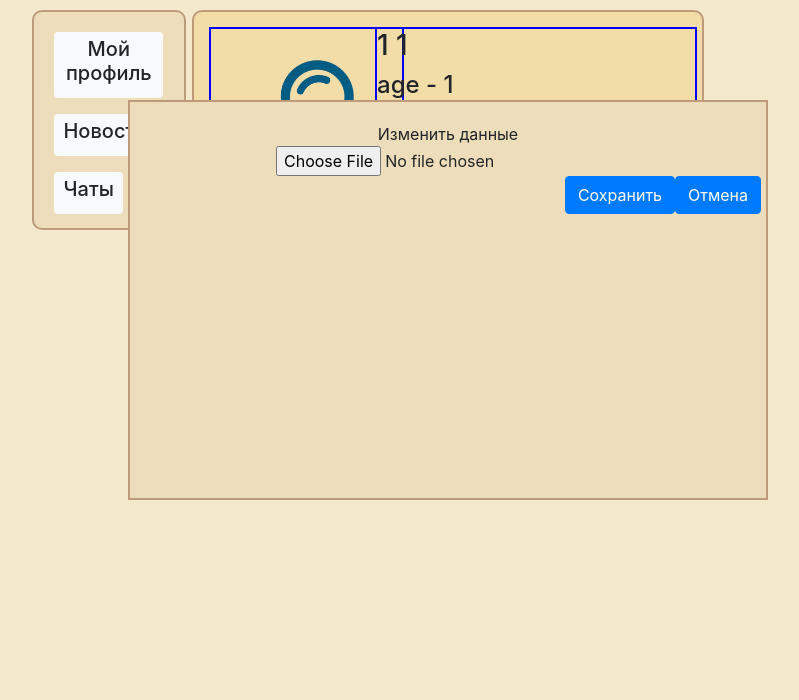
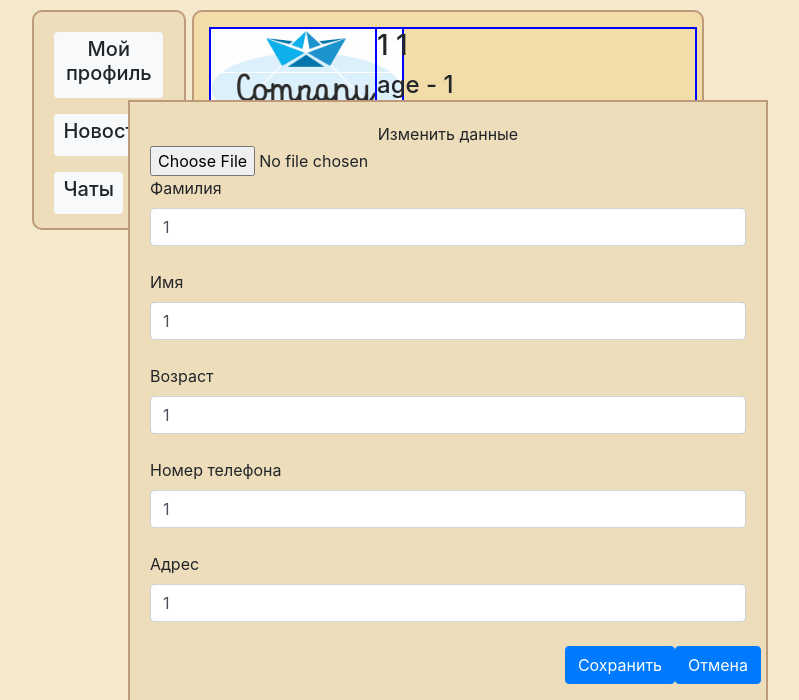
Before and after one commit to Nagib227/social_network, a Flask app: page /profile/1 in a window 1280 px wide, after a click on "Изменить". Shown: the part 100-800 px from the top of the page, without its empty margins (192-991 px from the left). Run offline with Flask 3, Linux system fonts and the light colour scheme; a user stored in the database is signed in; data comes from the database, SQL or seed files in the repository; some libraries are stand-ins or nearby versions.

Commit message:
finished form for change profiles

```diff
--- a/data/message.py
+++ b/data/message.py
@@ -11,7 +11,7 @@ class Message(SqlAlchemyBase, SerializerMixin):
 
     id = sqlalchemy.Column(sqlalchemy.Integer,
                            primary_key=True, autoincrement=True)
-    creator = sqlalchemy.Column(sqlalchemy.Integer,
+    creator_id = sqlalchemy.Column(sqlalchemy.Integer,
                                sqlalchemy.ForeignKey("users.id"))
     message = sqlalchemy.Column(sqlalchemy.String)
     chat_id = sqlalchemy.Column(sqlalchemy.Integer,
--- a/data/news.py
+++ b/data/news.py
@@ -16,6 +16,6 @@ class News(SqlAlchemyBase, UserMixin, SerializerMixin):
     title = sqlalchemy.Column(sqlalchemy.String)
     text = sqlalchemy.Column(sqlalchemy.String)
 
-    creator = sqlalchemy.Column(sqlalchemy.Integer,
+    creator_id = sqlalchemy.Column(sqlalchemy.Integer,
                                 sqlalchemy.ForeignKey("users.id"))
     creat_date = sqlalchemy.Column(sqlalchemy.DateTime, default=datetime.datetime.now)
--- a/forms/change_profile.py
+++ b/forms/change_profile.py
@@ -5,4 +5,9 @@ from wtforms.validators import DataRequired
 
 class FormChangeProfile(FlaskForm):
     profile_img = FileField('Img')
+    surname = StringField('Фамилия', validators=[DataRequired()])
+    name = StringField('Имя', validators=[DataRequired()])
+    age = StringField('Возраст', validators=[DataRequired()])
+    num_phone = StringField('Номер телефона', validators=[DataRequired()])
+    address = StringField('Адрес', validators=[DataRequired()])
     ok_submit = SubmitField('Сохранить')
--- a/forms/register.py
+++ b/forms/register.py
@@ -4,7 +4,6 @@ from wtforms.validators import DataRequired
 
 
 class RegisterUserForm(FlaskForm):
-    profile_img = FileField("img")
     surname = StringField('Фамилия', validators=[DataRequired()])
     name = StringField('Имя', validators=[DataRequired()])
     age = StringField('Возраст', validators=[DataRequired()])
@@ -14,4 +13,3 @@ class RegisterUserForm(FlaskForm):
     password = PasswordField('Пароль', validators=[DataRequired()])
     password_again = PasswordField('Повторите пароль', validators=[DataRequired()])
     submit = SubmitField('Зарегистрироваться')
-    ok_submit = SubmitField('Сохранить')
--- a/main.py
+++ b/main.py
@@ -6,6 +6,7 @@ from flask_restful import reqparse, abort, Api, Resource
 from flask_login import *
 
 from data.user import User
+from data.news import News
 from data.message import Message
 from data.chat import Chat
 
@@ -155,7 +156,7 @@ def news():
                            form_music=form_music,
                            form_actions_playList=form_actions_playList,
                            form_actions_tracks=form_actions_tracks,
-                           src_music=f'static/music/wav/{cur_track}.wav',
+                           src_music=f'/static/music/wav/{cur_track}.wav',
                            autoplay=autoplay)
 
 @app.route('/chat_1')
@@ -176,6 +177,8 @@ def profile(profile_id):
     db_sess = db_session.create_session()
     authorized_user = db_sess.query(User).filter(User.id == current_user.id).first()
     profile_user = db_sess.query(User).filter(User.id == profile_id).first()
+    profile_news = db_sess.query(News).filter(News.creator_id == profile_id)
+    profile_news = sorted(profile_news, key=lambda x: x.creat_date, reverse=True)
 
     form_change = FormChangeProfile()
     form_music = MusicForm()
@@ -193,10 +196,21 @@ def profile(profile_id):
 
     if form_change.validate_on_submit() and change:
         print("save img")
+
+        authorized_user.surname = form_change.surname.data
+        authorized_user.name = form_change.name.data
+        try:
+            authorized_user.age = int(form_change.age.data)
+        except ValueError:
+            message = "Не верный формат возраста"
+        authorized_user.num_phone = form_change.num_phone.data
+        authorized_user.address = form_change.address.data
+        db_sess.commit()
+
         fileName = secure_filename(form_change.profile_img.data.filename)
-        if not allowed_file(fileName):
+        if fileName and not allowed_file(fileName):
             message = "Не верный формат изображения"
-        else:
+        elif fileName:
             file = form_change.profile_img.data
             save_img_profile(file, authorized_user, db_sess)
             return redirect('#header')
@@ -207,13 +221,20 @@ def profile(profile_id):
         print(track_info)
         cur_track = track_info[3]
 
+    form_change.surname.data = profile_user.surname
+    form_change.name.data = profile_user.name
+    form_change.age.data = profile_user.age
+    form_change.num_phone.data = profile_user.num_phone
+    form_change.address.data = profile_user.address
+
     return render_template('profile.html', link_logo=url_for('static', filename='img/logo.png'),
                            form_music=form_music,
                            form_actions_playList=form_actions_playList,
                            form_actions_tracks=form_actions_tracks,
-                           src_music=f'static/music/wav/{cur_track}.wav',
+                           src_music=f'/static/music/wav/{cur_track}.wav',
                            autoplay=autoplay,
                            profile_user=profile_user,
+                           profile_news=profile_news,
                            change=change,
                            form_change=form_change,
                            message=message)
--- a/static/css/profile.css
+++ b/static/css/profile.css
@@ -33,7 +33,6 @@
     border: 2px solid #BD9A7A;
     position: fixed;
     width: 50%;
-    height: 50%;
     top: 25%;
     left: 25%;
     opacity: 0;
@@ -50,7 +49,7 @@
 }
 
 .popup__content{
-  text-align: center;
+
 }
 
 .popup__title{
@@ -58,5 +57,5 @@
 }
 
 .message {
-
+  text-align: center;
 }
--- a/templates/base_short.html
+++ b/templates/base_short.html
@@ -12,7 +12,7 @@
     <link rel="preconnect" href="https://fonts.gstatic.com" crossorigin>
     <link href="https://fonts.googleapis.com/css2?family=Source+Sans+Pro:wght@300&family=Ubuntu:ital@1&display=swap" rel="stylesheet">
 
-    <link rel="stylesheet" href="static/css/header.css">
+    <link rel="stylesheet" href="/static/css/base.css">
     <link rel="icon" href="../data/img/icon.png">
     {% block links%}{%endblock%}
 
@@ -22,7 +22,7 @@
 <body class="body">
     <header>
         <div class="logo">
-            <img src="static/img/logo2.png" alt="logo">
+            <img src="/static/img/logo.png" alt="logo">
         </div>
         <div class="pages">
             <h3 align="center"><i>BREAD-network</i></h3>
--- a/templates/profile.html
+++ b/templates/profile.html
@@ -22,16 +22,69 @@
             </div>
         </div>
         {% endif %}
-
     </div>
+    {% if profile_news %}
+    {% for news in profile_news %}
+        <div class="block_main">
+            <h4>{{ news.title }}</h4>
+            {{ news.text }}<br>
+            <font color="#696969" size="3">дата - date</font>
+        </div>
+    {% endfor %}
+    {% endif %}
     <div class="popup" id="popup">
         <div class="popup__body">
             <div class="popup__content">
+              <div class="text-center">
                 <div class="popup__title">Изменить данные</div>
                 <div class="message">{{ message }}</div>
+              </div>
                 <form action="" method="post" enctype="multipart/form-data">
                   {{ form_change.hidden_tag() }}
-                  {{ form_change.profile_img() }}
+                  <div class="profile_img">
+                    {{ form_change.profile_img() }}
+                  </div>
+
+                  {{ form_change.surname.label }}<br>
+                  {{ form_change.surname(class="form-control") }}<br>
+                  {% for error in form_change.surname.errors %}
+                  <p class="alert alert-danger" role="alert">
+                    {{ error }}
+                  </p>
+                  {% endfor %}
+
+                  {{ form_change.name.label }}<br>
+                  {{ form_change.name(class="form-control") }}<br>
+                  {% for error in form_change.name.errors %}
+                  <p class="alert alert-danger" role="alert">
+                    {{ error }}
+                  </p>
+                  {% endfor %}
+
+                  {{ form_change.age.label }}<br>
+                  {{ form_change.age(class="form-control") }}<br>
+                  {% for error in form_change.age.errors %}
+                  <p class="alert alert-danger" role="alert">
+                    {{ error }}
+                  </p>
+                  {% endfor %}
+
+                  {{ form_change.num_phone.label }}<br>
+                  {{ form_change.num_phone(class="form-control") }}<br>
+                  {% for error in form_change.num_phone.errors %}
+                  <p class="alert alert-danger" role="alert">
+                    {{ error }}
+                  </p>
+                  {% endfor %}
+
+                  {{ form_change.address.label }}<br>
+                  {{ form_change.address(class="form-control") }}<br>
+                  {% for error in form_change.address.errors %}
+                  <p class="alert alert-danger" role="alert">
+                    {{ error }}
+                  </p>
+                  {% endfor %}
+
                   <div class="row justify-content-end">
                     {{ form_change.ok_submit(type="submit", class="btn btn-primary") }}
                     <a href="#header" class="btn btn-primary">Отмена</a>
```
Also changed, not shown: data/music.py (+7 -1 lines), db/social_network.db, static/img_profiles/1.png.
